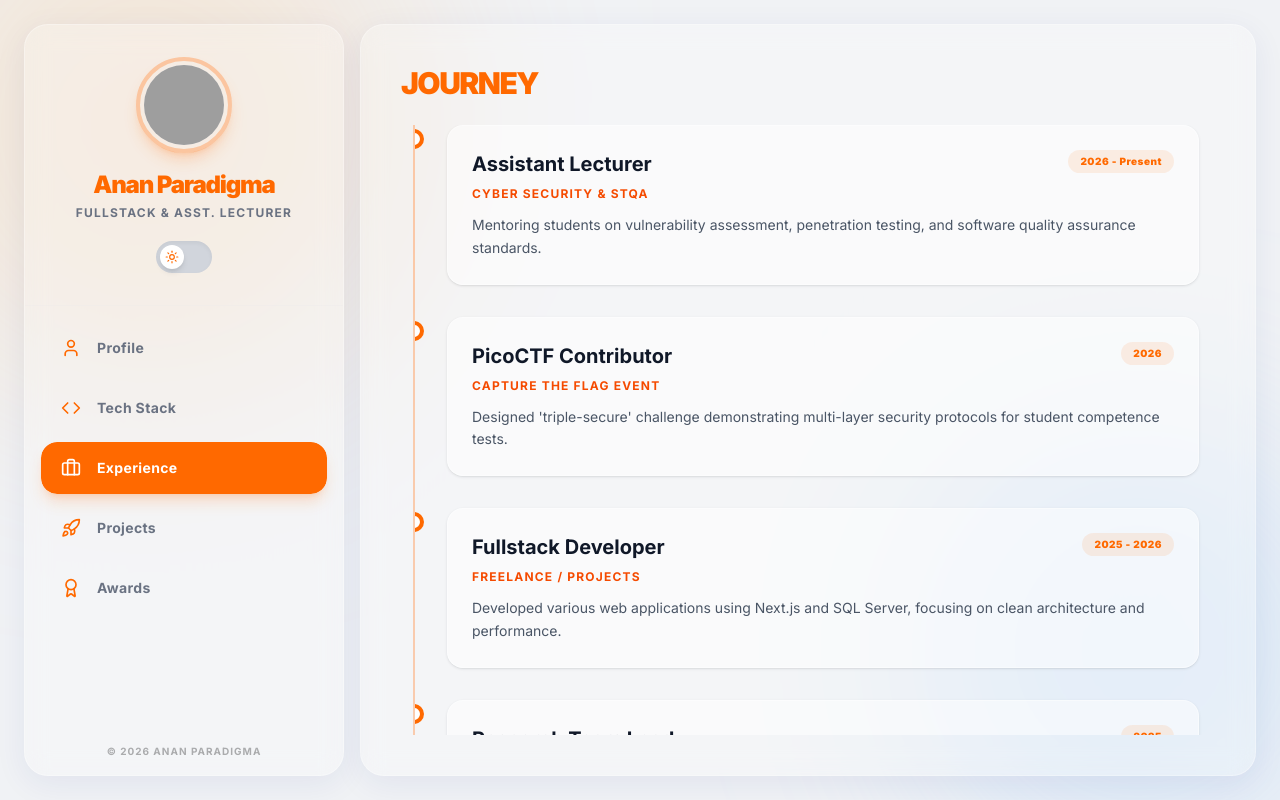
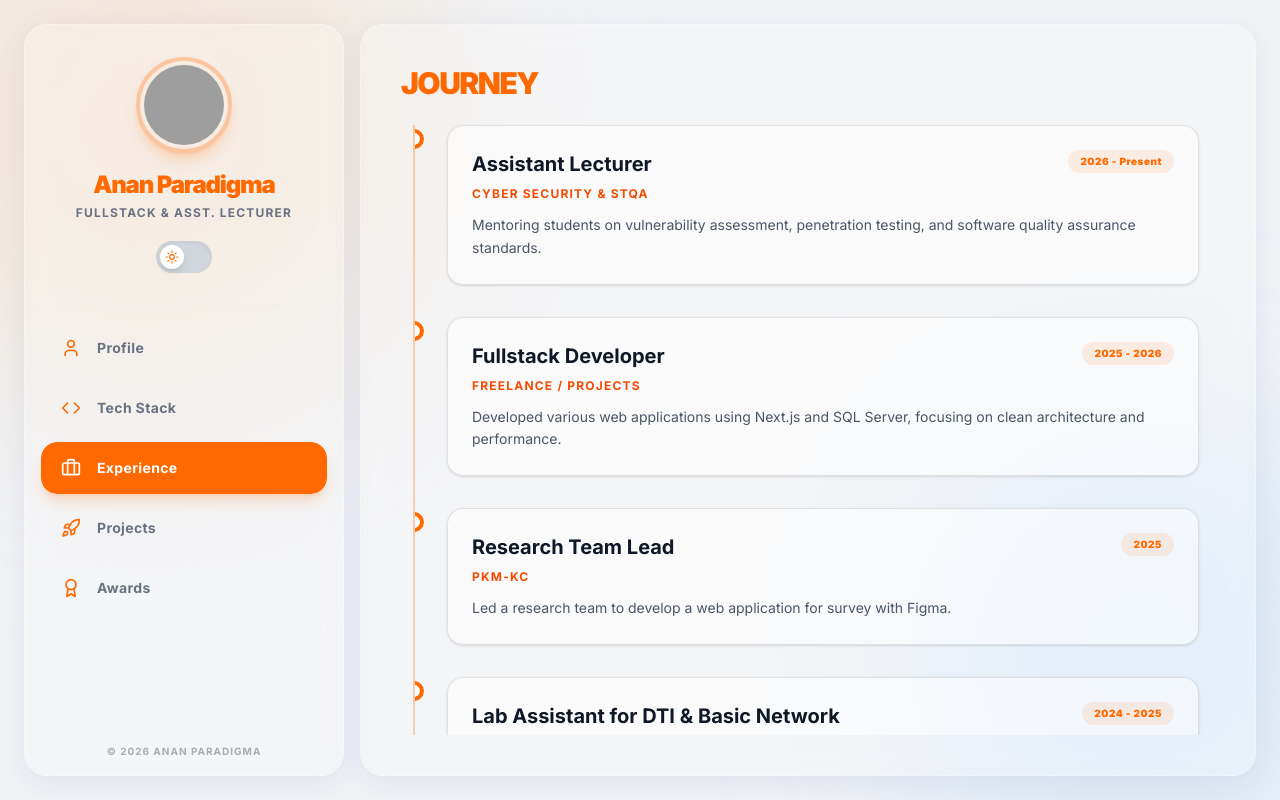
Before and after one commit to vararais/portofolio_anan, a Next.js app: page / in a window 1280 px wide. Both pictures are taken after a click on the button "Experience". Built offline with nearby package versions, Linux system fonts and the light colour scheme; grey boxes are pictures that could not be loaded.

Commit message:
Menambah experience

```diff
--- a/components/Experience.tsx
+++ b/components/Experience.tsx
@@ -10,12 +10,6 @@ export default function Experience({ isDarkMode }: { isDarkMode: boolean }) {
       desc: "Mentoring students on vulnerability assessment, penetration testing, and software quality assurance standards."
     },
     {
-      year: "2026",
-      role: "PicoCTF Contributor",
-      company: "Capture The Flag Event",
-      desc: "Designed 'triple-secure' challenge demonstrating multi-layer security protocols for student competence tests."
-    },
-    {
       year: "2025 - 2026",
       role: "Fullstack Developer",
       company: "Freelance / Projects",
@@ -24,14 +18,14 @@ export default function Experience({ isDarkMode }: { isDarkMode: boolean }) {
     {
       year: "2025",
       role: "Research Team Lead",
-      company: "PKM-RE",
-      desc: "Led a research team to develop 'Library Input System' winning a Silver Medal. Managed UX research timeline."
+      company: "PKM-KC",
+      desc: "Led a research team to develop a web application for survey with Figma."
     },
     {
       year: "2024 - 2025",
-      role: "Lab Assistant",
-      company: "Database Systems",
-      desc: "Guided 40+ students in mastering complex SQL queries, triggers, and stored procedures with 100% grading accuracy."
+      role: "Lab Assistant for DTI & Basic Network",
+      company: "DTI and Network",
+      desc: "Guided students in mastering basic computer parts, operating systems, and Networking."
     }
   ];
 
@@ -45,19 +39,13 @@ export default function Experience({ isDarkMode }: { isDarkMode: boolean }) {
         JOURNEY
       </motion.h2>
 
-      {/* PERBAIKAN DISINI:
-        - flex-1: Mengambil sisa ruang tinggi yang ada
-        - overflow-y-auto: Mengaktifkan scroll vertikal jika konten panjang
-        - hide-scrollbar: Menyembunyikan batang scroll biar rapi
-        - pr-4: Memberi jarak kanan sedikit biar teks tidak mepet pinggir
-      */}
       <div className="flex-1 overflow-y-auto hide-scrollbar relative border-l-2 border-orange-500/30 ml-3 space-y-8 pb-4 pr-4">
         {experiences.map((exp, index) => (
           <motion.div
             key={index}
             initial={{ opacity: 0, x: -20 }}
             animate={{ opacity: 1, x: 0 }}
-            transition={{ delay: index * 0.1 }} // Dipercepat dikit delay-nya biar responsif
+            transition={{ delay: index * 0.1 }}
             className="ml-8 relative group"
           >
             {/* Dot Timeline */}
@@ -65,16 +53,21 @@ export default function Experience({ isDarkMode }: { isDarkMode: boolean }) {
               isDarkMode ? 'bg-black border-orange-500 group-hover:bg-orange-500' : 'bg-white border-orange-500 group-hover:bg-orange-500'
             }`}></div>
 
+            {/* PERBAIKAN BORDER: border-black/10 ditambahkan untuk Light Mode */}
             <div className={`p-6 rounded-2xl border transition-all hover:translate-x-1 ${
-              isDarkMode ? 'bg-white/5 border-white/10 hover:bg-white/10' : 'bg-white/50 border-white/40 shadow-sm hover:shadow-md'
+              isDarkMode ? 'bg-white/5 border-white/10 hover:bg-white/10' : 'bg-white/50 border-black/10 shadow-sm hover:shadow-md'
             }`}>
               <div className="flex justify-between items-start mb-2">
                 <h3 className={`text-xl font-bold ${isDarkMode ? 'text-white' : 'text-gray-900'}`}>
                   {exp.role}
                 </h3>
-                <span className="inline-block px-3 py-1 rounded-full bg-orange-500/10 text-orange-500 text-[10px] font-black tracking-wider">
+
+                <span className={`inline-block px-3 py-1 rounded-full text-[10px] font-black tracking-wider ${
+                  isDarkMode ? 'bg-white/10 text-white' : 'bg-orange-500/10 text-orange-500'
+                }`}>
                   {exp.year}
                 </span>
+
               </div>
 
               <p className={`text-xs font-bold uppercase tracking-widest mb-3 ${isDarkMode ? 'text-orange-400' : 'text-orange-600'}`}>
```
